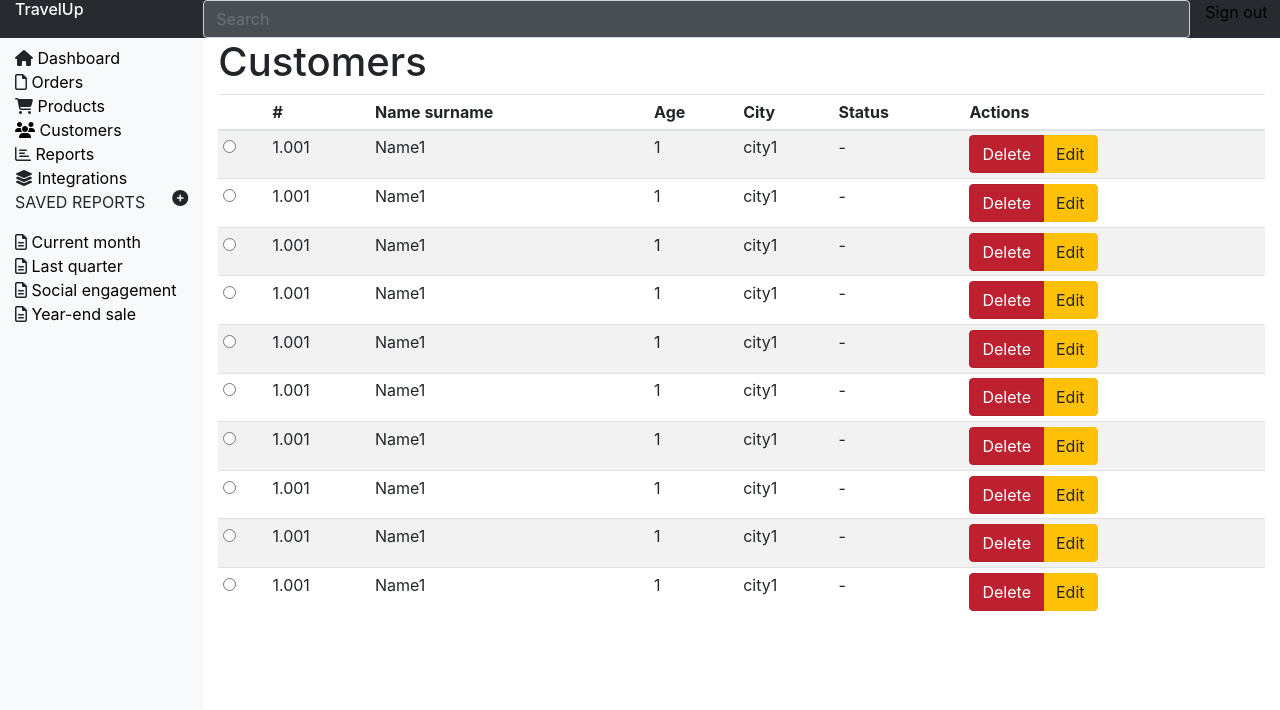
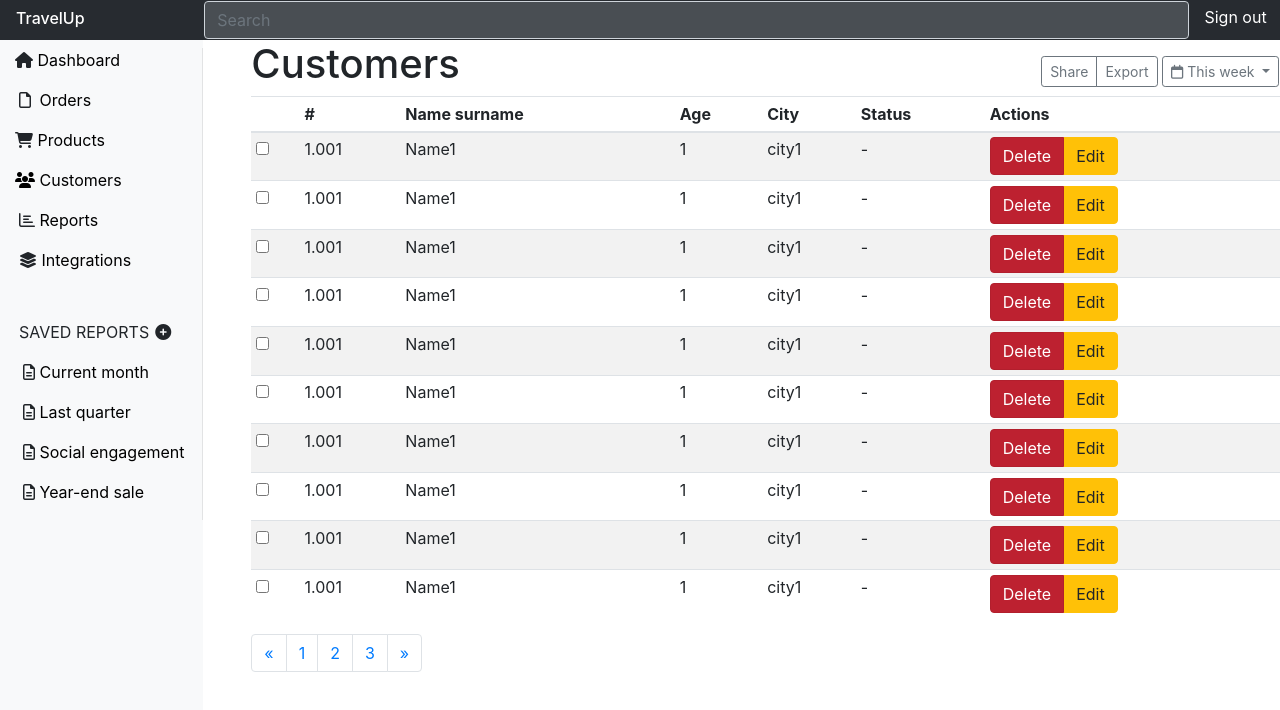
Before and after one commit to Akhat-cpp/site1, a plain HTML site: page index.html in a window 1280 px wide. Drawn offline with nearby package versions, Linux system fonts and the light colour scheme.

Commit message:
Add files via upload

```diff
--- a/index.html
+++ b/index.html
@@ -11,36 +11,58 @@
 	<div class="row">
 		<div class="col-2 menu-bar">
 			<div>
-				<h6 class="bac-col-black-col-white heightfoter container">TravelUp</h6>
+				<h6 class="bac-col-black text-white heightfoter container pt-2">TravelUp</h6>
 			</div>
 
-			<div class="container">
+			<div class="container menu-border">
 				<ul class="nav flex-column">
-					<li><i class="fas fa-home"></i> <a href="#">Dashboard</a></li>
-					<li><i class="far fa-file"></i> <a href="#">Orders</a></li>
-					<li><i class="fas fa-shopping-cart"></i> <a href="#">Products<a></li>
-					<li><i class="fas fa-users"></i> <a href="#">Customers</a></li>
-					<li><i class="far fa-chart-bar"></i> <a href="#">Reports</a></li>
-					<li><i class="fas fa-layer-group"></i> <a href="#">Integrations</a></li>
+					<li class="pb-3"><i class="fas fa-home"></i> <a href="#">Dashboard</a></li>
+					<li class="pb-3 pl-1"><i class="far fa-file pr-1"></i> <a href="#">Orders</a></li>
+					<li class="pb-3"><i class="fas fa-shopping-cart"></i> <a href="#">Products<a></li>
+					<li class="pb-3"><i class="fas fa-users"></i> <a href="#">Customers</a></li>
+					<li class="pb-3 pl-1"><i class="far fa-chart-bar"></i> <a href="#">Reports</a></li>
+					<li class="pb-5 pl-1"><i class="fas fa-layer-group"></i> <a href="#">Integrations</a></li>
 
-		  			<li class="d-flex justify-content-between"><p>SAVED REPORTS</p> <i class="fas fa-plus-circle"></i></li>
+		  			<li class="d-flex justify-content-between pl-1"><p>SAVED REPORTS</p> <i class="fas fa-plus-circle pt-1 pr-3"></i></li>
 
-					<li><i class="far fa-file-alt"></i> <a href="#">Current month</a></li>
-					<li><i class="far fa-file-alt"></i> <a href="#">Last quarter</a></li>
-					<li><i class="far fa-file-alt"></i> <a href="#">Social engagement</a></li>
-					<li><i class="far fa-file-alt"></i> <a href="#">Year-end sale</a></li>
+					<li class="pb-3 pl-2"><i class="far fa-file-alt"></i> <a href="#">Current month</a></li>
+					<li class="pb-3 pl-2"><i class="far fa-file-alt"></i> <a href="#">Last quarter</a></li>
+					<li class="pb-3 pl-2"><i class="far fa-file-alt"></i> <a href="#">Social engagement</a></li>
+					<li class="pb-3 pl-2"><i class="far fa-file-alt"></i> <a href="#">Year-end sale</a></li>
 		  		</ul>
 			</div>
 		</div>
 
-		<div class="col-10">
-			<div class="nav bac-col-black-col-white">
-				<input class="form-control col-11 inp" type="search" value="Search">
-				<a href="" class="col-1">Sign out</a>
+		<div class="col-10 kostuldljanormodnostraichnika">
+			<div class="nav bac-col-black">
+				<input class="form-control col-11 inp" type="search" placeholder="Search">
+				<a href="#" class="col-1 text-white pt-1">Sign out</a>
 			</div>
 
-			<div class="container">
-				<h1>Customers</h1>
+			<div class="d-flex flex-column pl-5">
+				<div>
+					<div class="row  justify-content-beetwen">
+						<h1 class="col">Customers</h1>
+
+						<div class="buttons pt-3 pr-3">
+							<div class="btn-group btn-group-toggle" data-toggle="buttons">
+								<label class="btn btn-outline-secondary btn-sm"><input type="radio" name="options" id="option1" autocomplete="off"> Share</label>
+								<label class="btn btn-outline-secondary btn-sm"><input type="radio" name="options" id="option2" autocomplete="off"> Export</label>
+							</div>
+							<div class="btn-group">
+								<button type="button" class="btn btn-outline-secondary btn-sm dropdown-toggle" data-toggle="dropdown" aria-haspopup="true" aria-expanded="false">
+									<i class="far fa-calendar"></i>
+								    This week
+								</button>
+								<div class="dropdown-menu">
+								    <a class="dropdown-item" href="#"></a>
+								    <a class="dropdown-item" href="#"></a>
+								    <a class="dropdown-item" href="#"></a>
+								</div>
+							</div>
+						</div>
+					</div>
+				</div>
 
 				<table class="table table-striped table-hover table-sm">
 					<thead>
@@ -55,8 +77,8 @@
 						</tr>
 					</thead>
 					<tbody>
-						<tr>
-							<th scope="row"><input type="radio"></th>
+						<tr class="tablehover">
+							<th scope="row"><input type="checkbox"></th>
 							<td>1.001</td>
 							<td>Name1</td>
 							<td>1</td>
@@ -69,8 +91,8 @@
 								</div>
 							</td>
 						</tr>
-						<tr>
-							<th scope="row"><input type="radio"></th>
+						<tr class="tablehover">
+							<th scope="row"><input type="checkbox"></th>
 							<td>1.001</td>
 							<td>Name1</td>
 							<td>1</td>
@@ -83,8 +105,8 @@
 								</div>
 							</td>
 						</tr>
-						<tr>
-							<th scope="row"><input type="radio"></th>
+						<tr class="tablehover">
+							<th scope="row"><input type="checkbox"></th>
 							<td>1.001</td>
 							<td>Name1</td>
 							<td>1</td>
@@ -97,8 +119,8 @@
 								</div>
 							</td>
 						</tr>
-						<tr>
-							<th scope="row"><input type="radio"></th>
+						<tr class="tablehover">
+							<th scope="row"><input type="checkbox"></th>
 							<td>1.001</td>
 							<td>Name1</td>
 							<td>1</td>
@@ -111,8 +133,8 @@
 								</div>
 							</td>
 						</tr>
-						<tr>
-							<th scope="row"><input type="radio"></th>
+						<tr class="tablehover">
+							<th scope="row"><input type="checkbox"></th>
 							<td>1.001</td>
 							<td>Name1</td>
 							<td>1</td>
@@ -125,8 +147,8 @@
 								</div>
 							</td>
 						</tr>
-						<tr>
-							<th scope="row"><input type="radio"></th>
+						<tr class="tablehover">
+							<th scope="row"><input type="checkbox"></th>
 							<td>1.001</td>
 							<td>Name1</td>
 							<td>1</td>
@@ -139,8 +161,8 @@
 								</div>
 							</td>
 						</tr>
-						<tr>
-							<th scope="row"><input type="radio"></th>
+						<tr class="tablehover">
+							<th scope="row"><input type="checkbox"></th>
 							<td>1.001</td>
 							<td>Name1</td>
 							<td>1</td>
@@ -153,8 +175,8 @@
 								</div>
 							</td>
 						</tr>
-						<tr>
-							<th scope="row"><input type="radio"></th>
+						<tr class="tablehover">
+							<th scope="row"><input type="checkbox"></th>
 							<td>1.001</td>
 							<td>Name1</td>
 							<td>1</td>
@@ -167,8 +189,8 @@
 								</div>
 							</td>
 						</tr>
-						<tr>
-							<th scope="row"><input type="radio"></th>
+						<tr class="tablehover">
+							<th scope="row"><input type="checkbox"></th>
 							<td>1.001</td>
 							<td>Name1</td>
 							<td>1</td>
@@ -181,8 +203,8 @@
 								</div>
 							</td>
 						</tr>
-						<tr>
-							<th scope="row"><input type="radio"></th>
+						<tr class="tablehover">
+							<th scope="row"><input type="checkbox"></th>
 							<td>1.001</td>
 							<td>Name1</td>
 							<td>1</td>
@@ -197,6 +219,26 @@
 						</tr>
 					</tbody>
 				</table>
+
+				<nav aria-label="Page navigation example">
+					<ul class="pagination">
+					    <li class="page-item">
+					      <a class="page-link text-primary btnhover" href="#" aria-label="Previous">
+					        <span aria-hidden="true">&laquo;</span>
+					        <span class="sr-only">Previous</span>
+					      </a>
+					    </li>
+					    <li class="page-item"><a class="page-link text-primary btnhover" href="#">1</a></li>
+					    <li class="page-item"><a class="page-link text-primary btnhover" href="#">2</a></li>
+					    <li class="page-item"><a class="page-link text-primary btnhover" href="#">3</a></li>
+					    <li class="page-item">
+					      <a class="page-link text-primary btnhover" href="#" aria-label="Next">
+					        <span aria-hidden="true">&raquo;</span>
+					        <span class="sr-only">Next</span>
+					      </a>
+					    </li>
+					</ul>
+				</nav>
 			</div>
 		</div>
 	</div>
--- a/style.css
+++ b/style.css
@@ -1,43 +1,47 @@
-*
-{
+*{
 	margin: 0px;
 	padding: 0px;
 }
-A
-{
+a{
 	color: black !important;
 }
-li
-{
+a:hover{
+	color: blue !important;
+	text-decoration: none !important;
+}
+li{
 	list-style-type: none;
 }
-.col-1, .col-2, .col-4
-{
+.col-1, .col-2, .col-4{
 	padding-right: 0px !important;
 }
-.col-10
-{
+.col-10{
 	padding-left: 0px !important;
 }
-.bac-col-black-col-white
-{
+.bac-col-black{
 	background-color: #272b30 !important;
-	color: white !important;
-	border-color: #272b30 !important;
+	border: solid 1px #272b30 !important;
 }
-.menu-bar
-{
-	background-color: #f8f9fa;
-	border-right: 1px;
-	border-color: #e2e3e4;
+.menu-bar{
+	background-color: #f8f9fa !important;
 	height: 100vh;
 }
-.heightfoter
-{
-	height: 38px;
+.menu-border{
+	border-right: 1px solid #e2e3e4 !important;
 }
-.inp
-{
+.heightfoter{
+	height: 40px;
+}
+.inp{
 	background-color: #494e53 !important;
 	color:#6a737a !important;
 }
+.btnhover:hover{
+	background-color: #147bff !important;
+}
+.tablehover:hover{
+	background-color: #28a745 !important;
+}
+.kostuldljanormodnostraichnika{
+
+}
```
